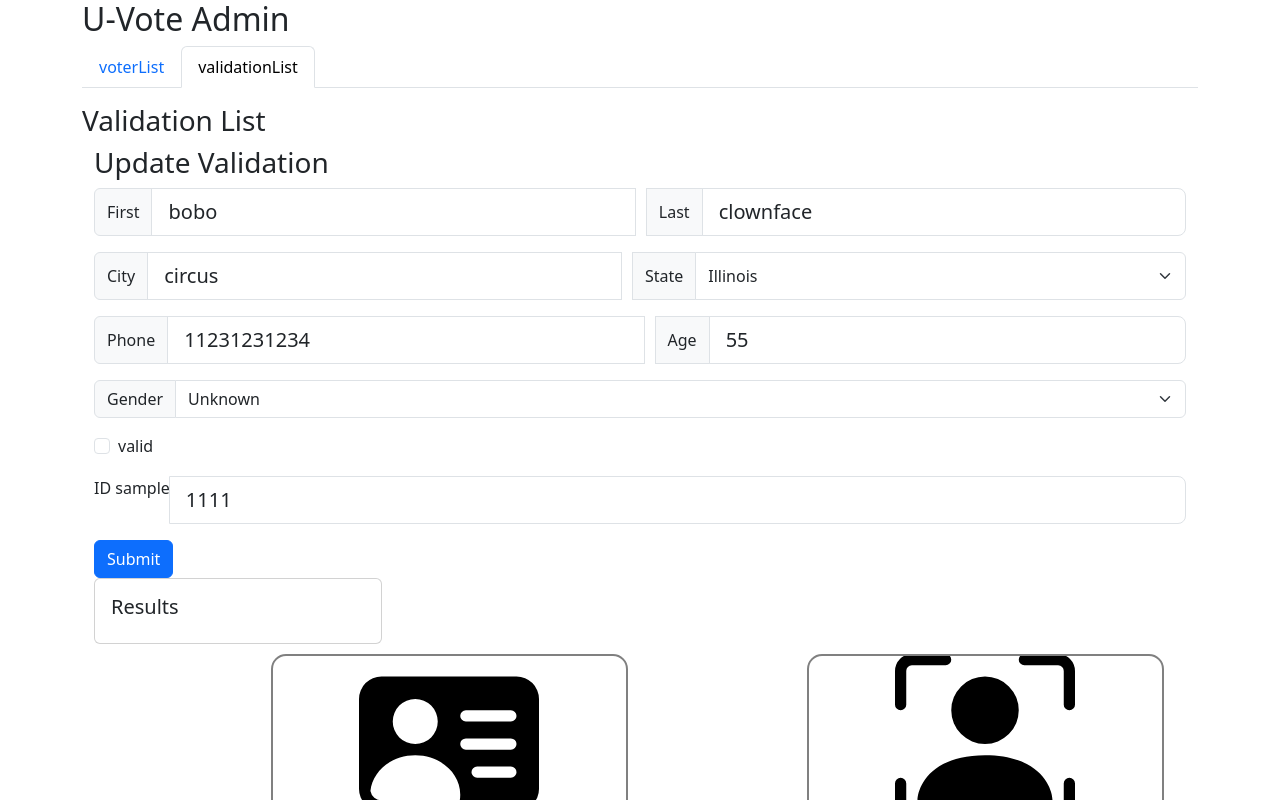
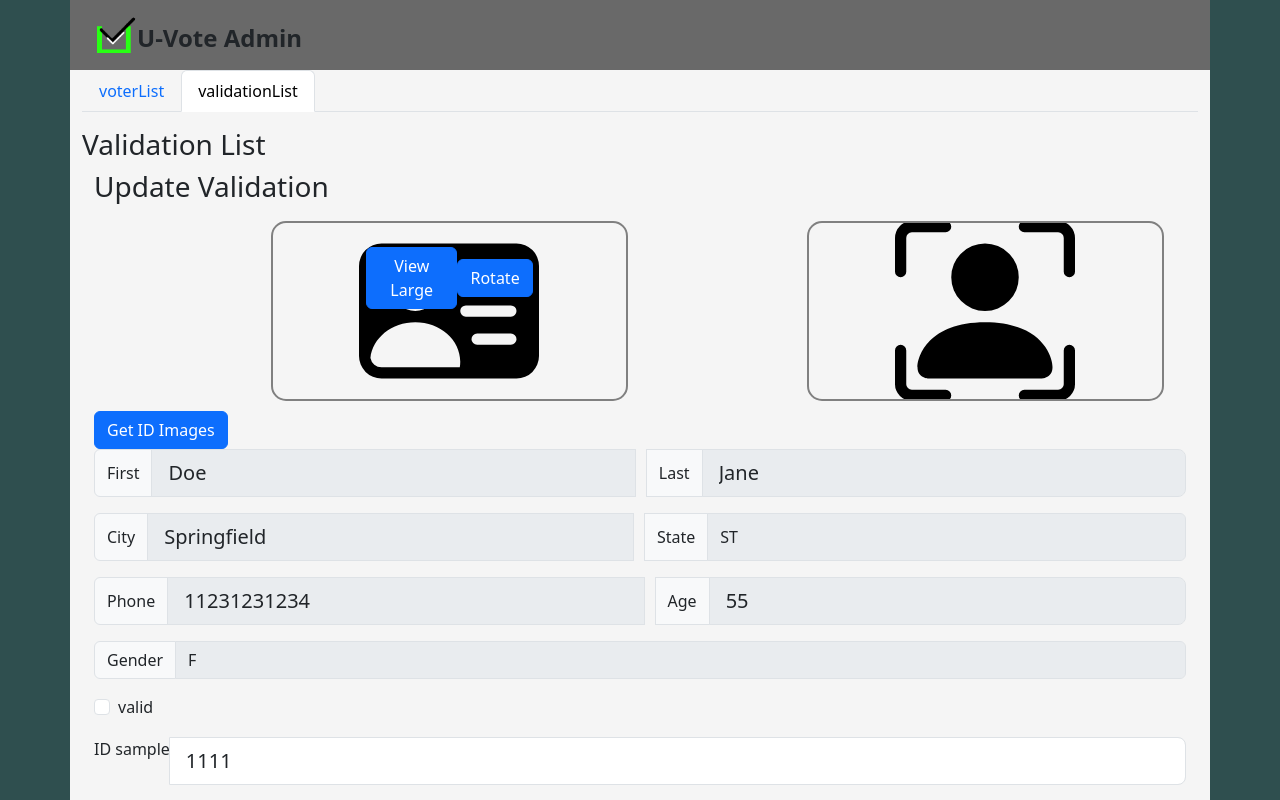
Before and after one commit to bbonnet18/react-uv-voters, a React (Create React App) app: page / in a window 1280 px wide. Both pictures are taken after a click on the tab "validationList". Shown: the top 800 px of the page. Built offline with nearby package versions, Linux system fonts and the light colour scheme; no server answers.

Commit message:
updated the validation setup with image preview for ID image in a larger window

```diff
--- a/src/App.css
+++ b/src/App.css
@@ -11,6 +11,14 @@
   .App-logo {
     animation: App-logo-spin infinite 20s linear;
   }
+}
+
+body{
+  background-color: darkslategrey !important;
+}
+
+.container{
+  background-color: whitesmoke
 }
 
 .App-header {
@@ -39,6 +47,23 @@
 
 .form-col{
   margin-left:10px !important;
+}
+
+.header{
+  font-size: x-large;
+  font-weight: 600;
+  line-height: 1.5em;
+  padding: 10px;
+  background-color: dimgray;
+  vertical-align: middle;
+}
+.header img{
+  width:45px;
+  height: 45px;
+}
+.header div{
+  padding-top:5px;
+  display: inline-block;
 }
 
 .invalid {
@@ -77,6 +102,23 @@
   border-radius: 15px;
 }
 
+.img-preview.ID{
+  max-height: 350px;
+}
+
+.img-preview.ID .id-img-holder{
+  max-height: 300px;
+  clip-path: inset(5px 5px 5px 5px);
+}
+
+.img-preview.ID .id-btn-holder div{
+  margin: 0 auto;
+  display: inline-block;
+  width: auto;
+  text-align: center;
+}
+
+
 .img-preview.selfy{
   background-image: url('person-bounding-box.svg');
 }
@@ -89,3 +131,24 @@
 .img-preview img.showing{
   visibility: visible;
 }
+
+
+.img-preview button{
+  max-width: 50%;
+}
+
+/** Forms **/
+
+.form-control:invalid{
+  border-color: red;
+}
+
+/** Modal **/
+
+.modal.show .modal-dialog{
+  max-width: 80% !important;
+}
+
+.modal.show .modal-body{
+  text-align: center;
+}
--- a/src/App.js
+++ b/src/App.js
@@ -1,6 +1,6 @@
 import logo from './logo.svg';
 import './App.css';
-import {  Container, Tabs, Tab } from "react-bootstrap";
+import {  Container, Tabs, Tab, Row, Col, Navbar } from "react-bootstrap";
 import DuplicateList from './DuplicateList';
 import ValidationList from './ValidationList';
 import VoterForm from './VoterForm';
@@ -18,7 +18,18 @@ function App() {
 
   return (
     <Container>
-      <h2>U-Vote Admin</h2>
+      <Row className='header'>
+        <Col lg={12}>
+        <img
+              src="/vote_draft_icon.png"
+              width="30"
+              height="30"
+              className="d-inline-block align-top"
+              alt="U-Vote"
+            />
+          <div >U-Vote Admin</div>
+        </Col>
+      </Row>
       <Tabs
       defaultActiveKey="voterList"
       id="uncontrolled-tab-example"
--- a/src/DuplicateList.js
+++ b/src/DuplicateList.js
@@ -9,7 +9,7 @@ function DuplicateList ({newVoter}){
     useEffect(()=>{
         console.log('trying to get duplicates', newVoter)
         async function getDuplicates(){
-            duplicates = await axios.post("http://vote.u-vote.us/admin/check-duplicates",newVoter);
+            duplicates = await axios.post("http://localhost:3003/admin/check-duplicates",newVoter);
             if(duplicates && duplicates.data){
               setDuplicates(duplicates.data);
             }else{
--- a/src/ValidationForm.js
+++ b/src/ValidationForm.js
@@ -32,7 +32,7 @@ function ValidationForm({validation,setValidation}) {
       console.log('payload: ', payload);
 
       setLoading(true)
-      let res = await axios.post("http://vote.u-vote.us/admin/validation-list", payload);
+      let res = await axios.post("https://vote.u-vote.us/admin/validation-list", payload);
       form.reset();
       console.log(res);
       setResultsText("confirmed");
@@ -48,82 +48,27 @@ function ValidationForm({validation,setValidation}) {
         <Form id="ValidationForm">
         <InputGroup className="mb-3">
           <InputGroup.Text id="aFirst">First</InputGroup.Text>
-          <Form.Control id="firstName" name="firstname" size="lg" type="text" placeholder="first name" onChange={()=>{}} value={validation.firstname} required />
+          <Form.Control id="firstName" name="firstname" size="lg" type="text" placeholder="first name" onChange={()=>{}} value={validation.firstname} required disabled />
           <InputGroup.Text id="aLast" className='form-col'>Last</InputGroup.Text>
-          <Form.Control id="lastName" name="lastname" size="lg" type="text" placeholder="last name" onChange={()=>{}} value={validation.lastname} required />
+          <Form.Control id="lastName" name="lastname" size="lg" type="text" placeholder="last name" onChange={()=>{}} value={validation.lastname} required disabled />
         </InputGroup>
         <InputGroup className='mb-3'>
           <InputGroup.Text id="aCity">City</InputGroup.Text>
-          <Form.Control id="city" name="city" size="lg" type="text" minLength={2} placeholder="city" onChange={()=>{}} value={validation.city} required />
+          <Form.Control id="city" name="city" size="lg" type="text" minLength={2} placeholder="city" onChange={()=>{}} value={validation.city} required disabled/>
           <InputGroup.Text id="aState-addon1" className='form-col' >State</InputGroup.Text>
           {/* <Form.Control id="state" name="state" size="lg" type="text" minLength={2} maxLength={2} placeholder="state" defaultValue={currentValidation.state} required/> */}
-          <Form.Select aria-label="State" name="state" id="aState"  onChange={()=>{}}  required value={validation.state} >
-            <option value="AL">Alabama</option>
-            <option value="AK">Alaska</option>
-            <option value="AZ">Arizona</option>
-            <option value="AR">Arkansas</option>
-            <option value="CA">California</option>
-            <option value="CO">Colorado</option>
-            <option value="CT">Connecticut</option>
-            <option value="DE">Delaware</option>
-            <option value="DC">District Of Columbia</option>
-            <option value="FL">Florida</option>
-            <option value="GA">Georgia</option>
-            <option value="HI">Hawaii</option>
-            <option value="ID">Idaho</option>
-            <option value="IL">Illinois</option>
-            <option value="IN">Indiana</option>
-            <option value="IA">Iowa</option>
-            <option value="KS">Kansas</option>
-            <option value="KY">Kentucky</option>
-            <option value="LA">Louisiana</option>
-            <option value="ME">Maine</option>
-            <option value="MD">Maryland</option>
-            <option value="MA">Massachusetts</option>
-            <option value="MI">Michigan</option>
-            <option value="MN">Minnesota</option>
-            <option value="MS">Mississippi</option>
-            <option value="MO">Missouri</option>
-            <option value="MT">Montana</option>
-            <option value="NE">Nebraska</option>
-            <option value="NV">Nevada</option>
-            <option value="NH">New Hampshire</option>
-            <option value="NJ">New Jersey</option>
-            <option value="NM">New Mexico</option>
-            <option value="NY">New York</option>
-            <option value="NC">North Carolina</option>
-            <option value="ND">North Dakota</option>
-            <option value="OH">Ohio</option>
-            <option value="OK">Oklahoma</option>
-            <option value="OR">Oregon</option>
-            <option value="PA">Pennsylvania</option>
-            <option value="RI">Rhode Island</option>
-            <option value="SC">South Carolina</option>
-            <option value="SD">South Dakota</option>
-            <option value="TN">Tennessee</option>
-            <option value="TX">Texas</option>
-            <option value="UT">Utah</option>
-            <option value="VT">Vermont</option>
-            <option value="VA">Virginia</option>
-            <option value="WA">Washington</option>
-            <option value="WV">West Virginia</option>
-            <option value="WI">Wisconsin</option>
-            <option value="WY">Wyoming</option>
-          </Form.Select>
+          <Form.Control aria-label="State" name="state" id="aState" type="text"  onChange={()=>{}}  required value={validation.state} disabled/>
+
         </InputGroup>
         <InputGroup className='mb-3'>
           <InputGroup.Text id="aPhone" >Phone</InputGroup.Text>
-          <Form.Control id="phone" name="phone" size="lg" type="tel" placeholder="phone" onChange={()=>{}} value={validation.phone}   required />
+          <Form.Control id="phone" name="phone" size="lg" type="tel" placeholder="phone" onChange={()=>{}} value={validation.phone}   required disabled/>
           <InputGroup.Text id="aAge" className='form-col' >Age</InputGroup.Text>
-          <Form.Control id="age" name="age" size="lg" type="number" placeholder="age" onChange={()=>{}} value={validation.age}   required />
+          <Form.Control id="age" name="age" size="lg" type="number" placeholder="age" onChange={()=>{}} value={validation.age}   required disabled/>
         </InputGroup>
         <InputGroup className='mb-3'>
             <InputGroup.Text>Gender</InputGroup.Text>
-          <Form.Select aria-label="Gender" name="gender" id="aGender"  onChange={(e)=>{setValidation({...validation,gender:e.target.value})}} required value={validation.gender}  >
-            <option value="F">Female</option>
-            <option value="M">Male</option>
-            <option value="U">Unknown</option>
-          </Form.Select>
+          <Form.Control aria-label="Gender" name="gender" id="aGender" type="text" onChange={(e)=>{setValidation({...validation,gender:e.target.value})}} required value={validation.gender}  disabled/>
         </InputGroup>
         <InputGroup className='mb-3'>
           <Form.Check // prettier-ignore
@@ -136,16 +81,16 @@ function ValidationForm({validation,setValidation}) {
           <FormLabel>ID sample</FormLabel>
           <Form.Control id="idsample" name="idsample" size="lg" type="text" onChange={(e)=>{setValidation({...validation,idsample:e.target.value})}}  placeholder="idsample" value={validation.idsample}  required />
         </InputGroup>
-        <Button variant='primary' onClick={() => addValidation()}>Submit</Button>
+        <Button variant='primary' onClick={() => addValidation()}> {loading ?
+            <Spinner animation="border" role="status">
+              <span className="visually-hidden">Loading...</span>
+            </Spinner> : "Submit"}</Button>
         <Card style={{ width: '18rem' }}>
         <Card.Body>
           <Card.Title id="resCard">Results</Card.Title>
-          {loading ?
-            <Spinner animation="border" role="status">
-              <span className="visually-hidden">Loading...</span>
-            </Spinner> : <Card.Text>
+            <Card.Text>
               {resultsText}
-            </Card.Text>}
+            </Card.Text>
         </Card.Body>
       </Card>
       </Form>
--- a/src/ValidationList.js
+++ b/src/ValidationList.js
@@ -1,20 +1,20 @@
 import Table from "react-bootstrap/Table";
 import ValidationForm from "./ValidationForm";
-import { Container, Row, Col, Button } from "react-bootstrap";
+import { Container, Row, Col, Button, Modal } from "react-bootstrap";
 import { useState, useEffect } from "react";
 import axios from "axios";
 
 function ValidationList (){
 
     const starterValidation = {
-        "lastname": "clownface",
-        "firstname": "bobo",
-        "city": "circus",
-        "state": "IL",
+        "lastname": "Jane",
+        "firstname": "Doe",
+        "city": "Springfield",
+        "state": "ST",
         "age" : "55",
         "phone": "11231231234",
-        "gender":"U",
-        "valid":"true",
+        "gender":"F",
+        "valid":"false",
         "idsample":"1111",
         "idtype":"D"
       }
@@ -22,10 +22,24 @@ function ValidationList (){
     const [currentValidation,setCurrentValidation] = useState(starterValidation);
     const [validations,setValidations] = useState();
     const [img, setImg] = useState(null);
+    const [modalsrc, setModalsrc] = useState(null);// holds the larger modal image if called
     const [selfy, setSelfy] = useState(null);
+    const [show, setShow] = useState(false);
+    const [imgrotate,setImgrotate] = useState(0);
+    const handleClose = () => {
+      setModalsrc(null);
+      setShow(false);
+    };
+    const handleShow = () => {
+      setModalsrc(img);// set the modal image to the ID image
+      setShow(true)
+    };
+
+
+
     useEffect(()=>{
         async function getValidations(){
-            let myvalidations = await axios.get("http://vote.u-vote.us/admin/validation-list");
+            let myvalidations = await axios.get("https://vote.u-vote.us/admin/validation-list");
             if(myvalidations && myvalidations.data){
               setValidations(myvalidations.data.validations);
             }else{
@@ -37,7 +51,7 @@ function ValidationList (){
 
     async function getIDImgs(){
 
-        let myImgUrls = await axios.get(`http://vote.u-vote.us/admin/id-image?phone=${currentValidation.phone}`);
+        let myImgUrls = await axios.get(`https://vote.u-vote.us/admin/id-image?phone=${currentValidation.phone}`);
         if(myImgUrls){
             setImg(myImgUrls.data.idlink);
             setSelfy(myImgUrls.data.selfylink);
@@ -58,13 +72,24 @@ function ValidationList (){
     return (
         <Container>
         <h3>Update Validation</h3>
-        <ValidationForm validation={currentValidation} setValidation={setCurrentValidation}></ValidationForm>
-        {/* <div className='img-preview-wrapper'>
-                    <img id="previewImg" alt="preview image" src={img} className='img-preview'/>
-        </div> */}
         <Row className="img-preview-wrapper" >
-                    <Col className='img-preview' lg={{span:4,offset:2}}>
-                    <img id="previewImg" alt="ID" src={img} />
+                    <Col className='img-preview ID' lg={{span:4,offset:2}}>
+                      <Row className="id-img-holder"> <img id="previewImg" alt="ID" src={img} /></Row>
+                      <Row className="id-btn-holder">
+                        <div>
+                          <Button onClick={handleShow}>View Large</Button>
+                          <Button onClick={()=>{
+                              let currRotate = imgrotate;
+                              setImgrotate(currRotate+90);
+                              let myImg = document.getElementById('previewImg');
+                              if(imgrotate > 360){
+                                setImgrotate(0);
+                              }
+                              myImg.style.transform = "rotate("+imgrotate+"deg)";
+
+                          }}>Rotate</Button>
+                        </div>
+                      </Row>
                     </Col>
                     <Col className='img-preview selfy' lg={{span:4,offset:2}}>
                     <img id="selfyImg" alt="selfy" src={selfy} />
@@ -74,6 +99,7 @@ function ValidationList (){
             getIDImgs();
 
         }}>Get ID Images</Button></div>
+        <ValidationForm validation={currentValidation} setValidation={setCurrentValidation}></ValidationForm>
         <Table striped bordered hover>
           <thead>
             <tr>
@@ -113,7 +139,17 @@ function ValidationList (){
           </tbody>
         </Table>
         <hr></hr>
-
+        <Modal show={show} onHide={handleClose}>
+        <Modal.Header closeButton>
+          <Modal.Title>Enlarged ID Image</Modal.Title>
+        </Modal.Header>
+        <Modal.Body>  <img id="previewImg" alt="ID" src={modalsrc} /></Modal.Body>
+        <Modal.Footer>
+          <Button variant="secondary" onClick={handleClose}>
+            Close
+          </Button>
+        </Modal.Footer>
+      </Modal>
 
         </Container>
       );
--- a/src/VoterForm.js
+++ b/src/VoterForm.js
@@ -67,7 +67,7 @@ function VoterForm({ checkVoter }) {
             console.log('payload: ', payload);
 
             setLoading(true)
-            let res = await axios.post("http://vote.u-vote.us/admin/add-voter", payload);
+            let res = await axios.post("https://vote.u-vote.us/admin/add-voter", payload);
             form.reset();
             console.log(res);
             setResultsText("confirmed");
```
Also changed, not shown: public/vote_draft_icon.png (added).
